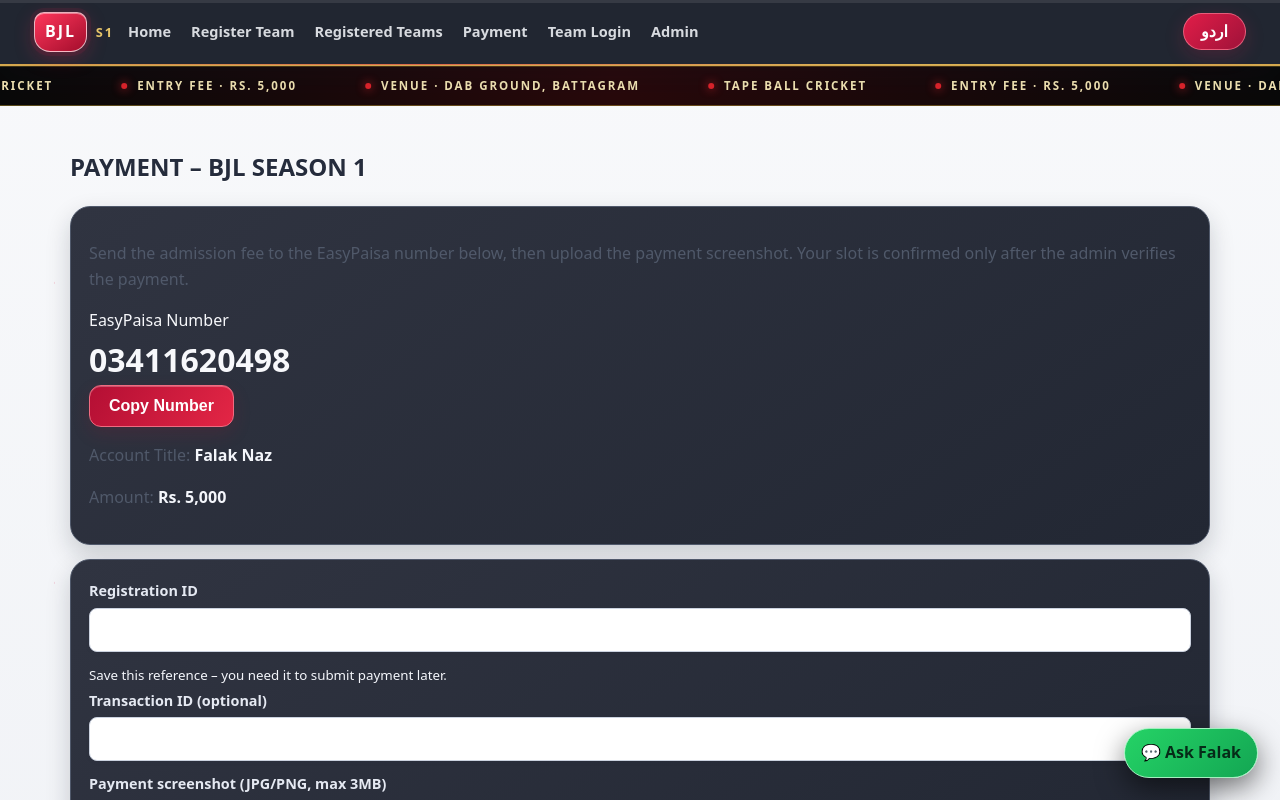
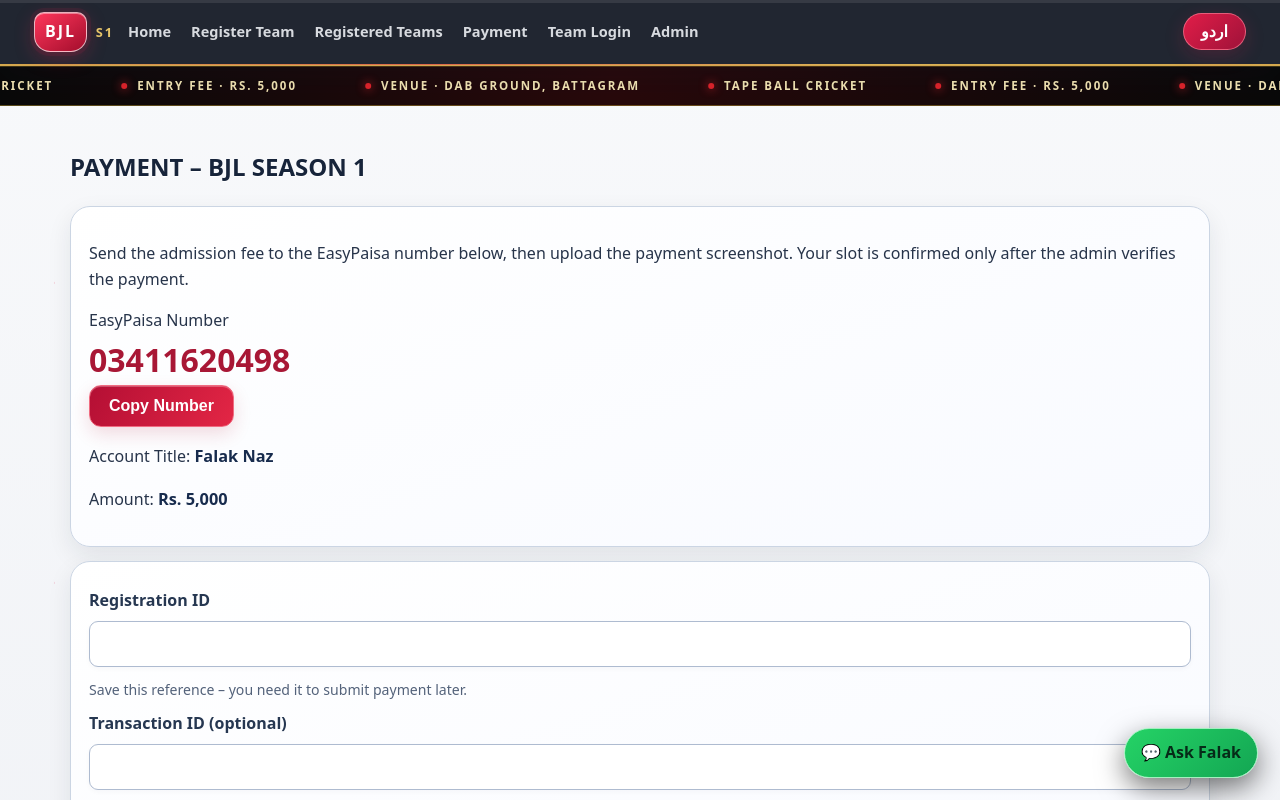
Before and after one commit to musakazimqureshi/bjl, a Next.js app: page /pay in a window 1280 px wide. Shown: the top 800 px of the page. Built offline with nearby package versions, Linux system fonts and the light colour scheme; no server answers; a web font is replaced by a local one.

Commit message:
Improve text contrast and readability across BJL forms and dashboard

```diff
--- a/app/globals.css
+++ b/app/globals.css
@@ -984,3 +984,117 @@ body:has(.hdr) main form .card select{
 body:has(.hdr) main form .card input::placeholder{color:#737d8e!important;opacity:1}
 body:has(.hdr) main > h2{color:#202638!important;font-weight:900!important}
 body:has(.hdr) main > h3{color:#30394b!important;font-weight:850!important}
+
+
+/* BJL PUBLIC V6 — final legibility pass for forms, team cards and admin text.
+   Preserve layout and all behavior; improve contrast, size and readability only. */
+body:has(.hdr) main form .card,
+body:has(.hdr) main .two > .card{
+  background:linear-gradient(160deg,#ffffff 0%,#f8faff 100%)!important;
+  color:#202b40!important;
+  border:1px solid #cbd5e3!important;
+  box-shadow:0 9px 24px #17203316!important;
+}
+body:has(.hdr) main form .card :where(b,strong,label,small,p,span,div){
+  color:#27344a!important;
+  opacity:1!important;
+}
+body:has(.hdr) main form .card label{
+  display:block!important;
+  margin:8px 0 5px!important;
+  color:#263751!important;
+  font-size:1rem!important;
+  line-height:1.5!important;
+  font-weight:800!important;
+}
+body:has(.hdr) main form .card b,
+body:has(.hdr) main form .card > strong{
+  color:#172b4d!important;
+  font-size:1.02rem!important;
+  font-weight:850!important;
+}
+body:has(.hdr) main form .card small{
+  color:#53627a!important;
+  font-size:.88rem!important;
+  line-height:1.55!important;
+}
+body:has(.hdr) main form .card input,
+body:has(.hdr) main form .card select,
+body:has(.hdr) main form .card textarea{
+  min-height:46px!important;
+  background:#fff!important;
+  color:#17243a!important;
+  border:1.5px solid #aebbd0!important;
+  border-radius:9px!important;
+  font-size:16px!important;
+  font-weight:550!important;
+}
+body:has(.hdr) main form .card input::placeholder,
+body:has(.hdr) main form .card textarea::placeholder{
+  color:#65738a!important;
+  opacity:1!important;
+}
+body:has(.hdr) main form .card input:focus,
+body:has(.hdr) main form .card select:focus,
+body:has(.hdr) main form .card textarea:focus{
+  border-color:#315fbb!important;
+  box-shadow:0 0 0 3px #315fbb22!important;
+}
+body:has(.hdr) main .two > .card :where(b,small,div,span){
+  color:#26344b!important;
+  opacity:1!important;
+}
+body:has(.hdr) main .two > .card > b{
+  color:#172b4d!important;
+  font-size:1.05rem!important;
+  font-weight:850!important;
+}
+body:has(.hdr) main .two > .card small{
+  color:#56647a!important;
+  font-size:.84rem!important;
+}
+body:has(.hdr) main .two > .card .badge.v{color:#14663e!important}
+body:has(.hdr) main .two > .card .badge.n{color:#9b1d32!important}
+body:has(.hdr) main > form > h2,
+body:has(.hdr) main > h2,
+body:has(.hdr) main > h3{
+  color:#17243a!important;
+  font-weight:900!important;
+}
+body:has(.hdr) main :where(.card p,.card small,.card label,.card b,.card strong){
+  text-shadow:none!important;
+}
+body:has(.hdr) main .card .big{
+  color:#a81735!important;
+  font-weight:900!important;
+}
+body:has(.hdr) main .card :where(.good){color:#176b42!important}
+body:has(.hdr) main .card :where(.err){color:#9e1b31!important}
+body:has(.hdr) main .card :where(.warn){color:#87470b!important}
+
+/* Admin workspace: raise muted labels and supporting text to readable contrast. */
+.admin-shell .card :where(p,small,label,td,th,li,dt,dd){
+  color:#3d4c65!important;
+  opacity:1!important;
+}
+.admin-shell .card label{
+  color:#263d5e!important;
+  font-size:.84rem!important;
+  font-weight:800!important;
+}
+.admin-shell .card small{
+  color:#53647e!important;
+  font-size:.78rem!important;
+}
+.admin-shell input::placeholder,
+.admin-shell textarea::placeholder{
+  color:#687992!important;
+  opacity:1!important;
+}
+.admin-shell table :where(th,td){
+  color:#263750!important;
+}
+@media(max-width:700px){
+  body:has(.hdr) main form .card label{font-size:.96rem!important}
+  body:has(.hdr) main form .card small{font-size:.84rem!important}
+}
```
